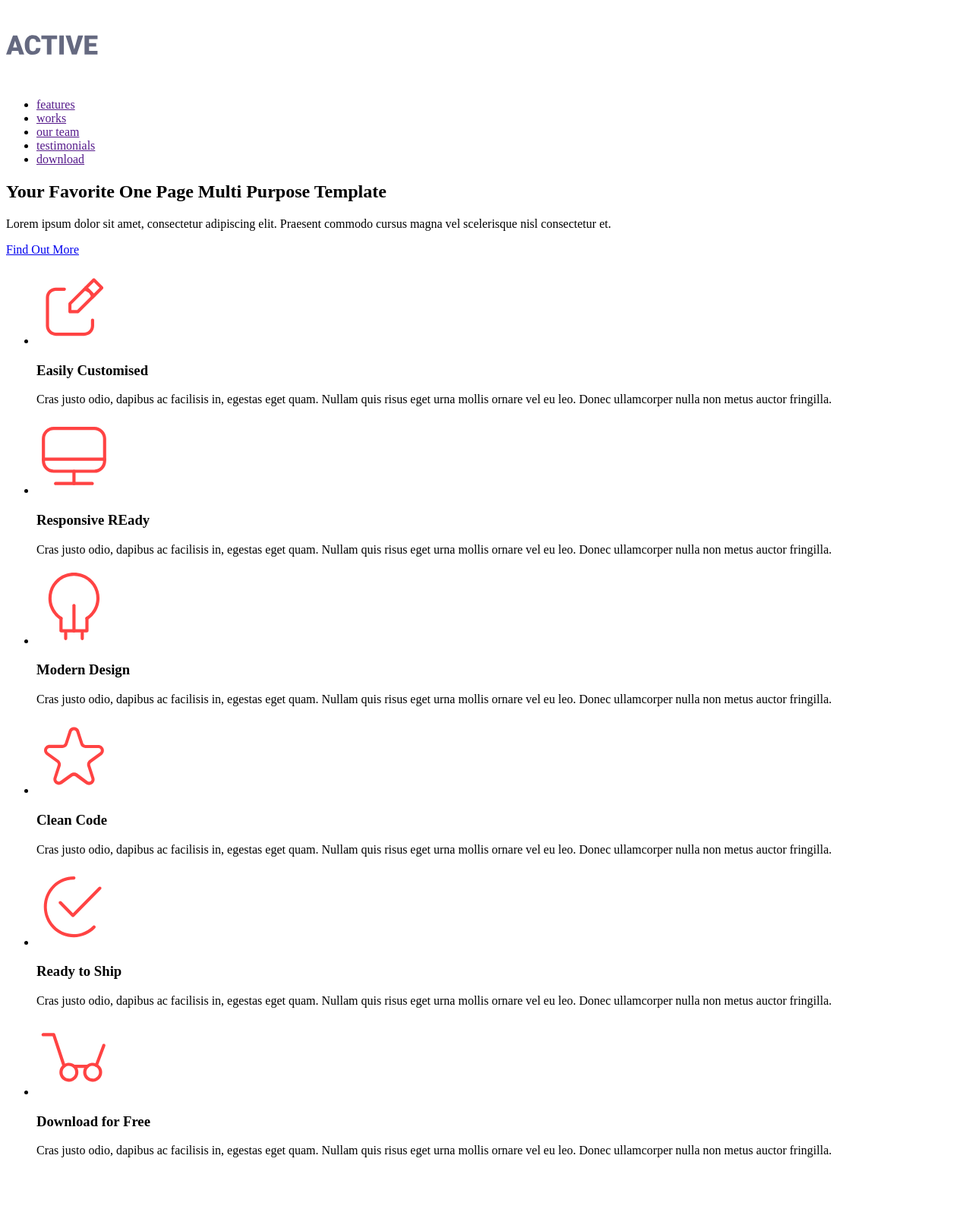
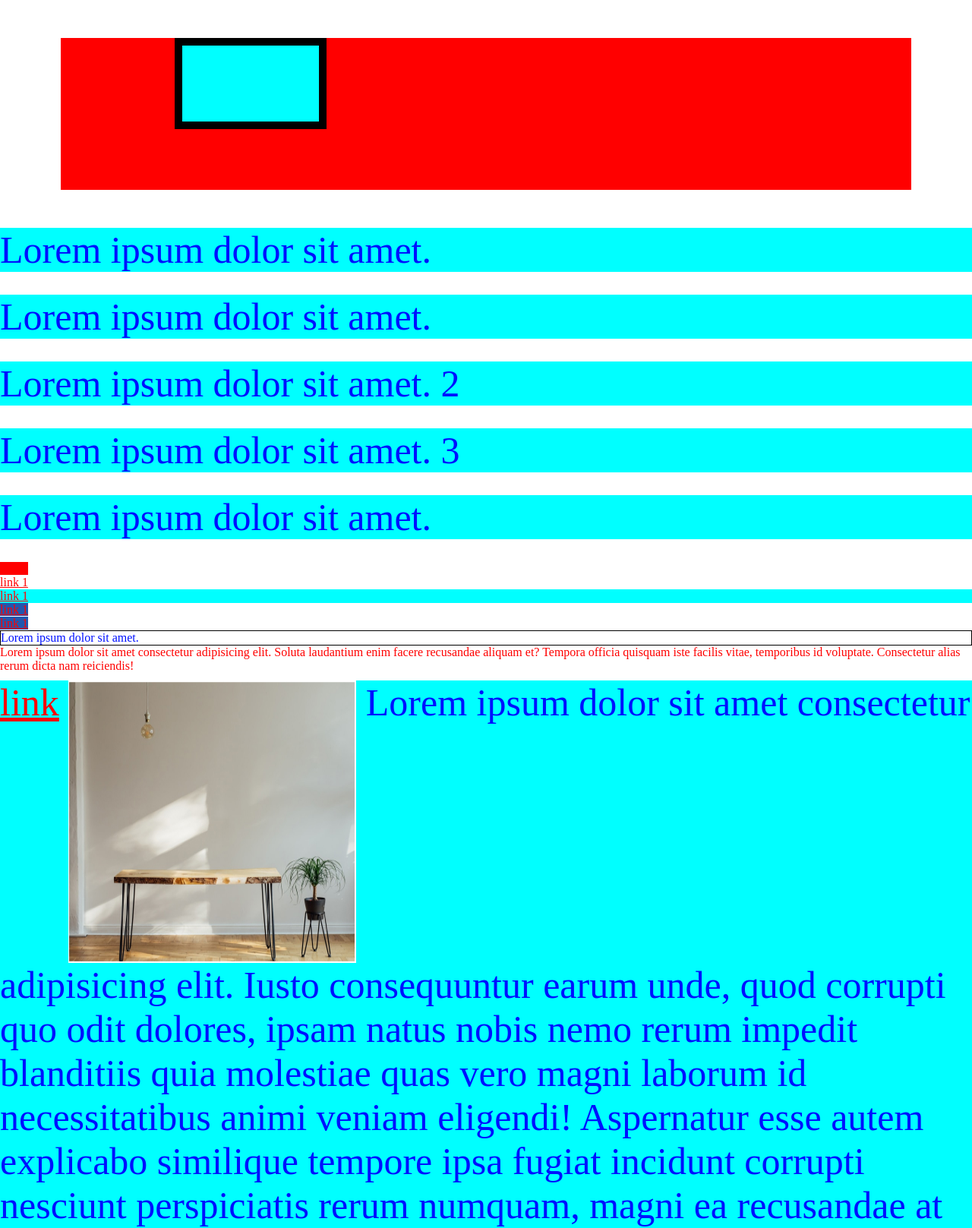
Before and after one commit to Shamrikov/TMS-FE24, a plain HTML site: page index.html in a window 1280 px wide. Shown: the top 1617 px of the page at 76% size. Before the commit the page ends 1540 px from the top, so only its background shows below. Drawn offline with Linux system fonts and the light colour scheme.

Commit message:
lesson 2

```diff
--- /dev/null
+++ b/css/reset.css
@@ -0,0 +1,3 @@
+a,abbr,acronym,address,applet,article,aside,audio,b,blockquote,big,body,center,canvas,caption,cite,code,command,datalist,dd,del,details,dfn,dl,div,dt,em,embed,fieldset,figcaption,figure,font,footer,form,h1,h2,h3,h4,h5,h6,header,hgroup,html,i,iframe,img,ins,kbd,keygen,label,legend,li,meter,nav,object,ol,output,p,pre,progress,q,s,samp,section,small,span,source,strike,strong,sub,sup,table,tbody,tfoot,thead,th,tr,tdvideo,tt,u,ul,var{background:transparent;border:0 none;font-size:100%;margin:0;padding:0;border:0;outline:0;vertical-align:top;}ol, ul {list-style:none;}blockquote, q {quotes:none;}table, table td {padding:0;border:none;border-collapse:collapse;}img {vertical-align:top;}embed {vertical-align:top;}input[type=text], textarea{ outline:none;border-radius:0;}
+
+article,aside,audio,canvas,command,datalist,details,embed,figcaption,figure,footer,header,hgroup,keygen,meter,nav,output,progress,section,source,video, main{display:block}mark,rp,rt,ruby,summary,time{display:inline}
--- /dev/null
+++ b/css/style.css
@@ -0,0 +1,80 @@
+@import url(reset.css);
+
+p {
+  font-size: 50px;
+}
+
+#id1 {
+  color: #f00;
+}
+
+.box1#id1 a [class] {
+  padding: 100px;
+  margin: 50px 0;
+  /* 0-9a-f */
+  color: #01f;
+  /* 0-255 */
+  background-color: rgba(255,0,0,.2);
+}
+
+
+.box3 {
+  margin-right: ;
+  margin-left: ;
+  margin-top: ;
+  margin-bottom: ;
+  /* t-r-b-l */
+  margin: 50px 80px 150px 110px;
+  /* t-rl-b */
+  margin: 50px 80px 150px;
+  /* tb-rl */
+  margin: 50px 80px;
+  /* padding: 100px; */
+  background-color: #f00;
+  color: #01f;
+  height: 200px;
+}
+
+.box4 {
+  width: 200px;
+  height: 100px;
+  margin: 50px 150px 30px;
+  padding: 50px;
+  border: 10px solid #000;
+  background-color: aqua;
+  box-sizing: border-box;
+}
+
+p {
+  background-color: aqua;
+  margin: 10px 0 30px;
+}
+
+
+.box2.box1#id1 a [class] {
+  color: #FFF;
+  font-size: 20px;
+}
+a {
+  color: #f00;
+}
+
+a:hover {
+  color: rgb(131, 172, 226);
+}
+
+* {
+  color: #01f;
+}
+
+.link_g {
+  background-color: aqua;
+}
+
+.link_g ~ li a {
+  background-color: rgb(33, 87, 175);
+}
+
+[href^="http"] {
+  background-color: #f00;
+}
--- a/index.html
+++ b/index.html
@@ -3,84 +3,118 @@
 
 <head>
   <meta charset="UTF-8">
-  <title>ActiveBox</title>
+  <title>Document</title>
+  <link rel="stylesheet" href="./css/style.css">
+
+  <style>
+    .table td,
+    .table th {
+      border: 1px solid #000;
+    }
+  </style>
+
 </head>
 
 <body>
-  <header>
-    <nav>
-      <a href="">
-        <img src="./images/logo.svg" alt="ActiveBox">
-      </a>
-      <ul>
-        <li><a href="">features</a></li>
-        <li><a href="">works</a></li>
-        <li><a href="">our team</a></li>
-        <li><a href="">testimonials</a></li>
-        <li><a href="">download</a></li>
-      </ul>
-    </nav>
-  </header>
 
-  <main>
 
-    <!-- Main baner -->
-    <section>
-      <h1>Your Favorite One Page Multi Purpose Template</h1>
-      <p>Lorem ipsum dolor sit amet, consectetur adipiscing elit. Praesent commodo cursus magna
-        vel scelerisque nisl consectetur et.</p>
-      <a href="#0">Find Out More</a>
-    </section>
+  <div class="box3">
 
-    <!-- advantage -->
-    <section>
-      <h2 hidden>advantage</h2>
-      <ul>
-        <li>
-          <img src="./images/icons/icon_1.svg" alt="">
-          <h3>Easily Customised</h3>
-          <p>Cras justo odio, dapibus ac facilisis in, egestas eget quam. Nullam quis risus eget urna mollis ornare vel
-            eu leo. Donec ullamcorper nulla non metus auctor fringilla.</p>
-        </li>
-        <li>
-          <img src="./images/icons/icon_2.svg" alt="">
-          <h3>Responsive REady</h3>
-          <p>Cras justo odio, dapibus ac facilisis in, egestas eget quam. Nullam quis risus eget urna mollis ornare vel
-            eu leo. Donec ullamcorper nulla non metus auctor fringilla.</p>
-        </li>
+    <div class="box4"></div>
+  </div>
 
-        <li>
-          <img src="./images/icons/icon_3.svg" alt="">
-          <h3>Modern Design</h3>
-          <p>Cras justo odio, dapibus ac facilisis in, egestas eget quam. Nullam quis risus eget urna mollis ornare vel
-            eu leo. Donec ullamcorper nulla non metus auctor fringilla.</p>
-        </li>
 
-        <li>
-          <img src="./images/icons/icon_4.svg" alt="">
-          <h3>Clean Code</h3>
-          <p>Cras justo odio, dapibus ac facilisis in, egestas eget quam. Nullam quis risus eget urna mollis ornare vel
-            eu leo. Donec ullamcorper nulla non metus auctor fringilla.</p>
-        </li>
+  <p>Lorem ipsum dolor sit amet.</p>
+  <p>Lorem ipsum dolor sit amet.</p>
+  <p>Lorem ipsum dolor sit amet. 2</p>
+  <p>Lorem ipsum dolor sit amet. 3</p>
+  <p>Lorem ipsum dolor sit amet.</p>
 
-        <li>
-          <img src="./images/icons/icon_5.svg" alt="">
-          <h3>Ready to Ship</h3>
-          <p>Cras justo odio, dapibus ac facilisis in, egestas eget quam. Nullam quis risus eget urna mollis ornare vel
-            eu leo. Donec ullamcorper nulla non metus auctor fringilla.</p>
-        </li>
 
-        <li>
-          <img src="./images/icons/icon_6.svg" alt="">
-          <h3>Download for Free</h3>
-          <p>Cras justo odio, dapibus ac facilisis in, egestas eget quam. Nullam quis risus eget urna mollis ornare vel
-            eu leo. Donec ullamcorper nulla non metus auctor fringilla.</p>
-        </li>
-      </ul>
-    </section>
-  </main>
+  <ul class="list1">
+    <li><a href="https://senior.ua/storage/article/content/dbf68ddd-b369-47b4-8517-fbbbc9a53f4f.jpeg">link 1</a></li>
+    <li><a href="../TMS-FE24/images/work_1.jpg">link 1</a></li>
+    <li class="link_g"><a href="">link 1</a></li>
+    <li><a href="">link 1</a></li>
+    <li><a href="">link 1</a></li>
+  </ul>
 
-  <footer></footer>
+  <div style="border: 1px solid #000;" class="">
+    Lorem <sub for="xlroere ok">ipsum</sub> dolor <sup for="kfeiiixdfeo">sit</sup> amet.
+  </div>
+
+  <div id="id1" class="box1 box2">
+    Lorem ipsum dolor sit amet consectetur adipisicing elit. Soluta laudantium enim facere recusandae aliquam et?
+    Tempora officia quisquam iste facilis vitae, temporibus id voluptate. Consectetur alias rerum dicta nam reiciendis!
+  </div>
+
+  <p class="x1">
+    <a href="" class="a1">link</a>
+    <img src="./images/work_1.jpg" alt="Что-то тут напишу" width="379px" height="372px">
+    <q>Lorem</q> ipsum dolor sit amet consectetur adipisicing elit. Iusto consequuntur earum unde, quod corrupti quo
+    odit
+    dolores, ipsam natus nobis nemo rerum impedit blanditiis quia molestiae quas vero magni laborum id necessitatibus
+    animi veniam eligendi! Aspernatur esse autem explicabo similique tempore ipsa fugiat incidunt corrupti nesciunt
+    perspiciatis rerum numquam, magni ea recusandae at deserunt, dolor, tenetur provident in dignissimos placeat! Quam
+    perferendis dolor numquam maxime ullam ut doloremque. Pariatur minima saepe consequuntur atque suscipit? Maxime unde
+    autem amet provident omnis fuga pariatur in odit eos temporibus quaerat ut, explicabo esse nisi, molestiae illum
+    laboriosam, nobis tempore tempora! Veniam, ullam voluptatem.
+  </p>
+
+
+  <p>
+    Lorem <b>ipsum</b> dolor <strong>sit</strong> amet consectetur adipisicing elit. Asperiores, autem!
+  </p>
+  <p>
+    Lorem <i>ipsum</i> dolor <em>sit</em> amet consectetur adipisicing elit. Asperiores, autem!
+  </p>
+
+
+  <time datetime="2022-01-31T18:50+2">только что</time>
+  <h6>Location</h6>
+  <address>
+    3481 Melrose Place Beverly Hills, CA 90210
+  </address>
+
+
+  <table class="table">
+    <caption>Заголовок</caption>
+    <thead>
+      <tr>
+        <th>№</th>
+        <th>Name</th>
+        <th>Price $</th>
+        <th>Quantity</th>
+      </tr>
+    </thead>
+    <tbody>
+      <tr>
+        <td>1</td>
+        <td>Рожок</td>
+        <td rowspan="3">10</td>
+        <td>7</td>
+      </tr>
+      <tr>
+        <td>2</td>
+        <td>Бургер</td>
+        <td>8</td>
+      </tr>
+      <tr>
+        <td>3</td>
+        <td>Картошка фри</td>
+        <td>1</td>
+      </tr>
+    </tbody>
+    <foot>
+      <tr>
+        <td colspan="2">Всего:</td>
+        <td>20</td>
+        <td>27</td>
+      </tr>
+    </foot>
+
+  </table>
+
 </body>
 
 </html>
```
Also changed, not shown: images/work_1.jpg (added).
